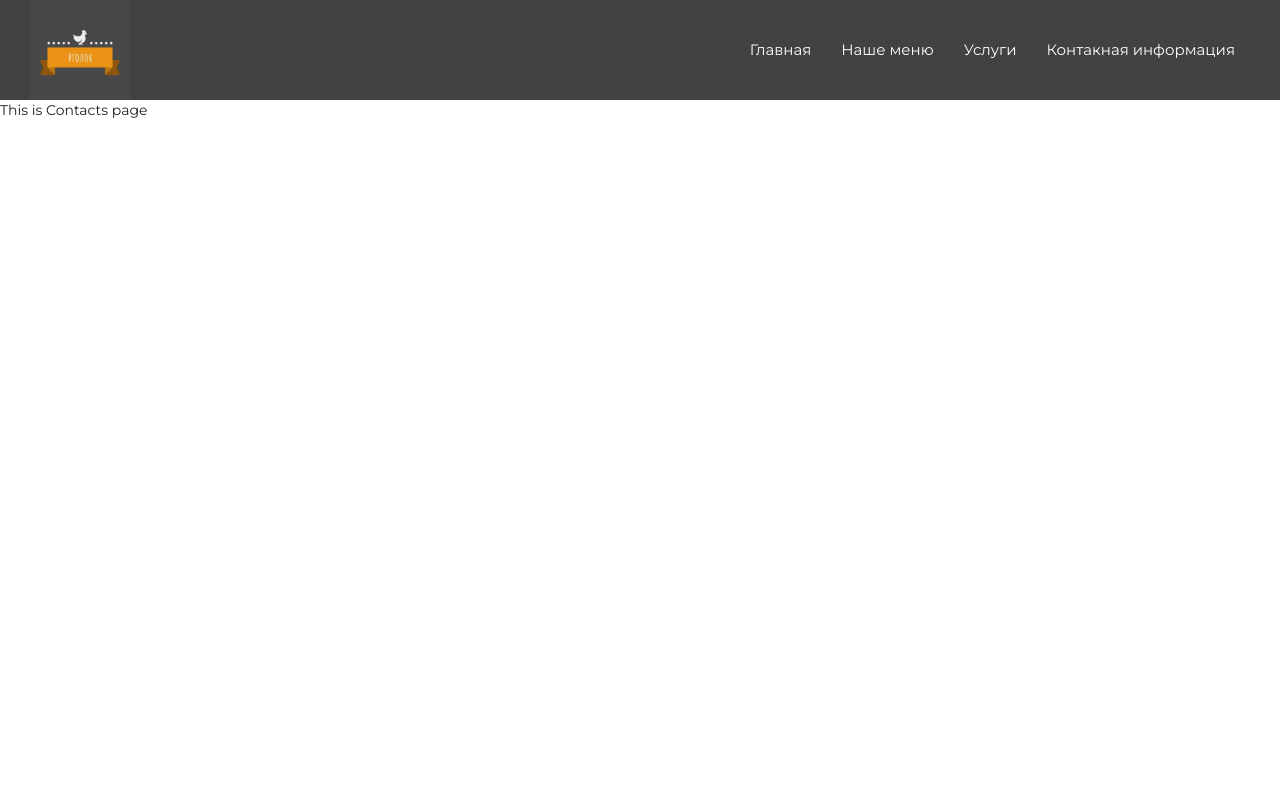
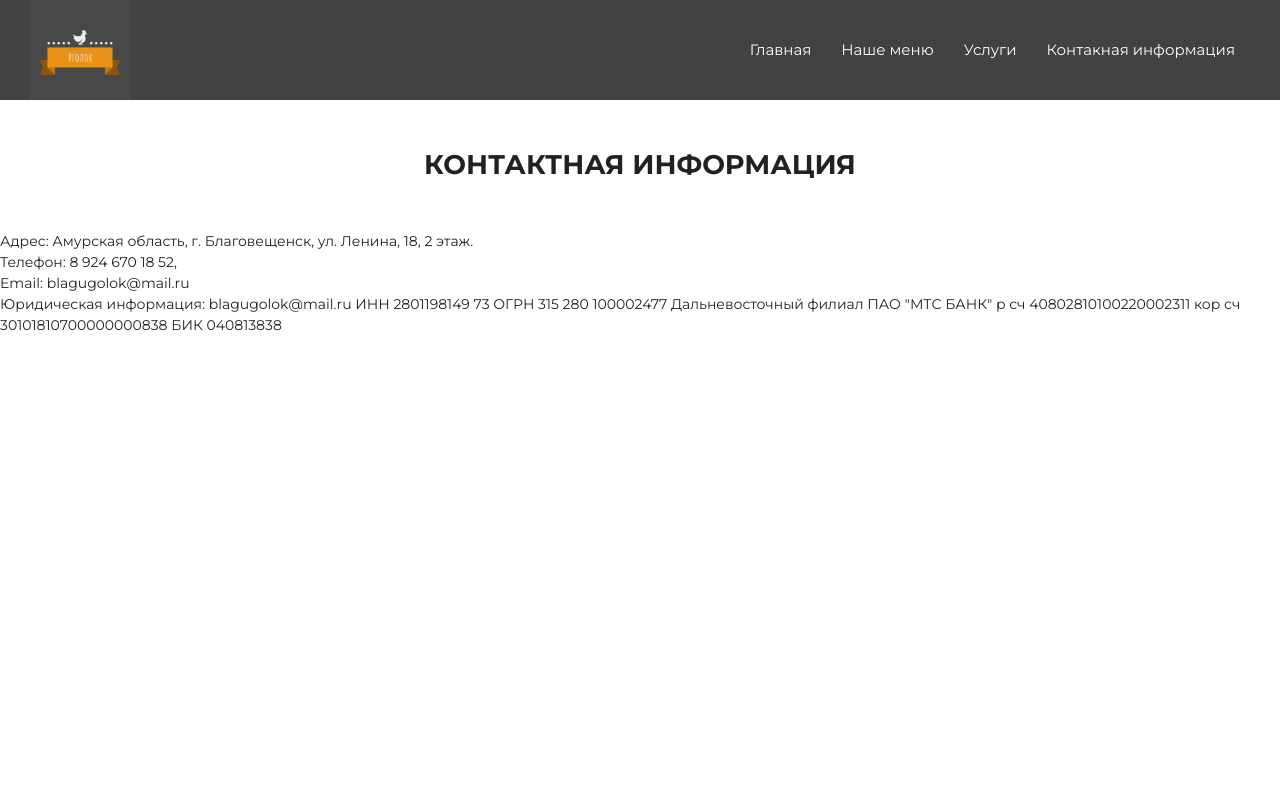
Before and after one commit to anyariazantceva/blagugolok, a React (Create React App) app: page /contacts in a window 1280 px wide. Shown: the top 800 px of the page. Built offline with nearby package versions, Linux system fonts and the light colour scheme.

Commit message:
started layout for contacts

```diff
--- a/src/components/FeedbackForm.js
+++ b/src/components/FeedbackForm.js
@@ -21,7 +21,6 @@ const FeedbackForm = () => {
           inputClassName="form__input"
           id="TextInput-4"
           label="Email"
-          validate
         />
         <TextInput
           inputClassName="form__input"
--- a/src/components/pages/Contacts.js
+++ b/src/components/pages/Contacts.js
@@ -1,5 +1,6 @@
 import React from "react";
 import "../../assets/styles/menu.css";
+import PageTitle from "../PageTitle";
 
 const sectionStyle = {
   width: "100%",
@@ -8,7 +9,29 @@ const sectionStyle = {
 };
 
 const Contacts = () => {
-  return <div style={sectionStyle}>This is Contacts page</div>;
+  return (
+    <div style={sectionStyle}>
+      <PageTitle text="Контактная информация" />
+      <div className="contacts__desc">
+        <div className="contacts__address">
+          <span>Адрес: </span> Амурская область, г. Благовещенск, ул. Ленина,
+          18, 2 этаж.
+        </div>
+        <div className="contacts__phone">
+          <span>Телефон: </span> 8 924 670 18 52,
+        </div>
+        <div className="contacts__email">
+          <span>Email: </span> blagugolok@mail.ru
+        </div>
+        <div className="contacts__legal">
+          <span>Юридическая информация: </span> blagugolok@mail.ru ИНН
+          2801198149 73 ОГРН 315 280 100002477 Дальневосточный филиал ПАО "МТС
+          БАНК" р сч 40802810100220002311 кор сч 30101810700000000838 БИК
+          040813838
+        </div>
+      </div>
+    </div>
+  );
 };
 
 export default Contacts;
```
